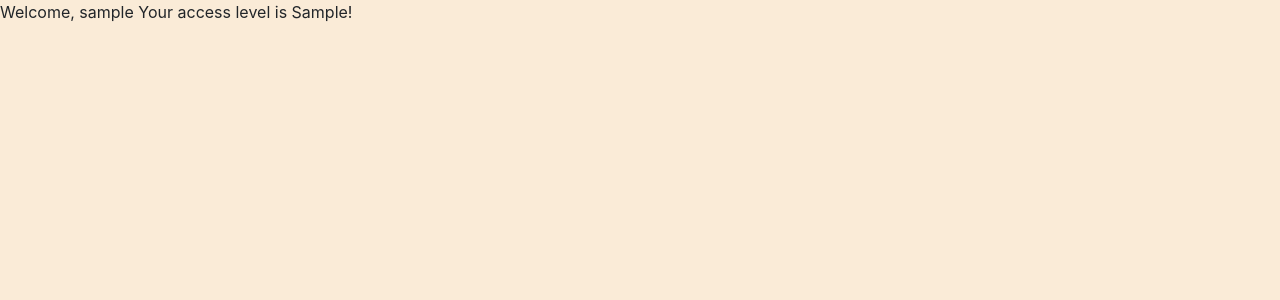
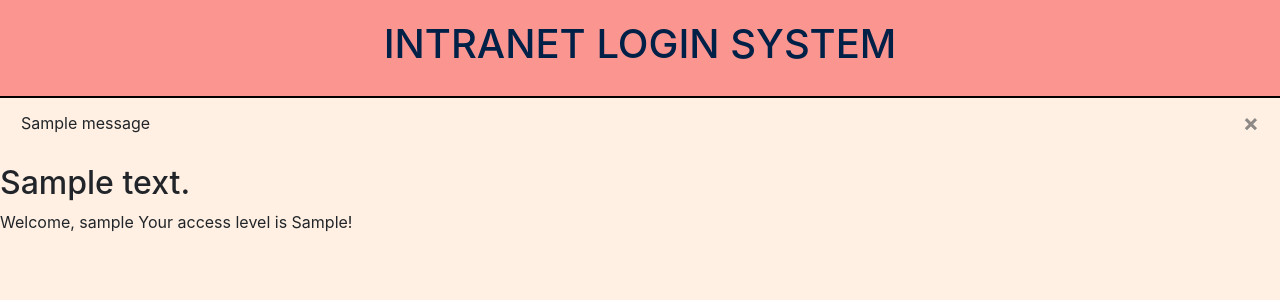
Before and after one commit to hgsherid17/Intranet-Login, a Flask app: template templates/home.html in a window 1280 px wide. Shown: the top 300 px of the page. Run offline with Flask 3, Linux system fonts and the light colour scheme; the template is opened without the code that fills it: most values are stand-ins (such as "Sample title", 1, 10 or a date in 2020); one stand-in notice (Sample message) is shown; some libraries are stand-ins or nearby versions.

Commit message:
Message popup for login menu

```diff
--- a/app.py
+++ b/app.py
@@ -22,7 +22,8 @@ def login():
             if authenticate(pw_hash, password, 40):
                 return redirect(url_for('home', username=username, access_lvl=credentials[username]['access_lvl']))
         except KeyError:
-            flash("Invalid username or password!", 'alert-danger')
+            pass
+        flash("Invalid username or password!", 'alert-danger')
     return render_template('login.html',
                            title="Secure Login",
                            heading="Secure Login")
@@ -31,5 +32,5 @@ def login():
 def home():
     username=request.args.get('username')
     access_lvl = request.args.get('access_lvl')
-    flash("Welcome! You have logged in!", "alert-success")
+    flash("Welcome, " + username + "! You have logged in!", "alert-success")
     return render_template('home.html', username=username, access_lvl=access_lvl)
--- a/instance/static/style.css
+++ b/instance/static/style.css
@@ -1,23 +1,28 @@
 body{
-    background-color: antiquewhite;
+    background-color: #fff0e3;
 }
 .header {
     text-align: center;
-    background-color: aquamarine;
+    background-color: #fb9590;
     padding: 20px;
-    border: #485f6e 1px solid;
+    border-bottom: black 2px solid;
 }
 
 .header h1 {
     text-transform: capitalize;
-    color: white;
+    color: #002147;
 }
 
 .login {
     display: flex;
     justify-content: center;
     border: black 2px solid;
-    background-color: cadetblue;
+    background-color: #2b637c;
     padding: 40px;
     margin: 100px;
 }
+
+.submit_button {
+    justify-content: center;
+    background-color: #fcd59c;
+}
--- a/templates/home.html
+++ b/templates/home.html
@@ -1,18 +1,10 @@
-<html lang="en">
-<head>
-    <title>Home</title>
-    <meta charset="UTF-8">
-    <meta name="viewport" content="width=device-width, initial-scale=1">
-
-    <link rel="stylesheet" href="https://maxcdn.bootstrapcdn.com/bootstrap/4.0.0/css/bootstrap.min.css" integrity="sha384-Gn5384xqQ1aoWXA+058RXPxPg6fy4IWvTNh0E263XmFcJlSAwiGgFAW/dAiS6JXm" crossorigin="anonymous">
-    <link rel="stylesheet" href="/static/style.css" type="text/css">
-</head>
-
+{% extends "top.html" %}
+{% block content %}
 <body>
-
 <main class = "main">
     Welcome, {{username}} Your access level is {{access_lvl}}!
 
 </main>
 
 </body>
+{% endblock %}
--- a/templates/top.html
+++ b/templates/top.html
@@ -0,0 +1,42 @@
+<!DOCTYPE html>
+<html lang="en">
+<head>
+    <title>Home</title>
+    <meta charset="UTF-8">
+    <meta name="viewport" content="width=device-width, initial-scale=1">
+
+    <link rel="stylesheet" href="https://maxcdn.bootstrapcdn.com/bootstrap/4.0.0/css/bootstrap.min.css" integrity="sha384-Gn5384xqQ1aoWXA+058RXPxPg6fy4IWvTNh0E263XmFcJlSAwiGgFAW/dAiS6JXm" crossorigin="anonymous">
+    <link rel="stylesheet" href="/static/style.css" type="text/css">
+</head>
+<body>
+<div class = "header">
+    <h1>INTRANET LOGIN SYSTEM</h1>
+</div>
+{% with messages = get_flashed_messages(with_categories=true) %}
+    {% if messages %}
+        <div> {# class="container" #}
+            {% for category, message in messages %}
+                <div class="alert {{ category }} alert-dismissible"
+                     role="alert">
+                    <button type="button" class="close" data-dismiss="alert"
+                            aria-label="Close">
+                        <span aria-hidden="true">&times;</span>
+                    </button>
+                    {{ message }}
+                </div>
+            {% endfor %}
+        </div>
+    {% endif %}
+{% endwith %}
+
+<div id="content">
+    <h2>{{ content }}</h2>
+    {% block content %}{% endblock %}
+</div>
+
+
+<script src="https://code.jquery.com/jquery-3.2.1.slim.min.js" integrity="sha384-KJ3o2DKtIkvYIK3UENzmM7KCkRr/rE9/Qpg6aAZGJwFDMVNA/GpGFF93hXpG5KkN" crossorigin="anonymous"></script>
+<script src="https://cdnjs.cloudflare.com/ajax/libs/popper.js/1.12.9/umd/popper.min.js" integrity="sha384-ApNbgh9B+Y1QKtv3Rn7W3mgPxhU9K/ScQsAP7hUibX39j7fakFPskvXusvfa0b4Q" crossorigin="anonymous"></script>
+<script src="https://maxcdn.bootstrapcdn.com/bootstrap/4.0.0/js/bootstrap.min.js" integrity="sha384-JZR6Spejh4U02d8jOt6vLEHfe/JQGiRRSQQxSfFWpi1MquVdAyjUar5+76PVCmYl" crossorigin="anonymous"></script>
+</body>
+</html>
```
Also changed, not shown: templates/login.html (+4 -19 lines).
